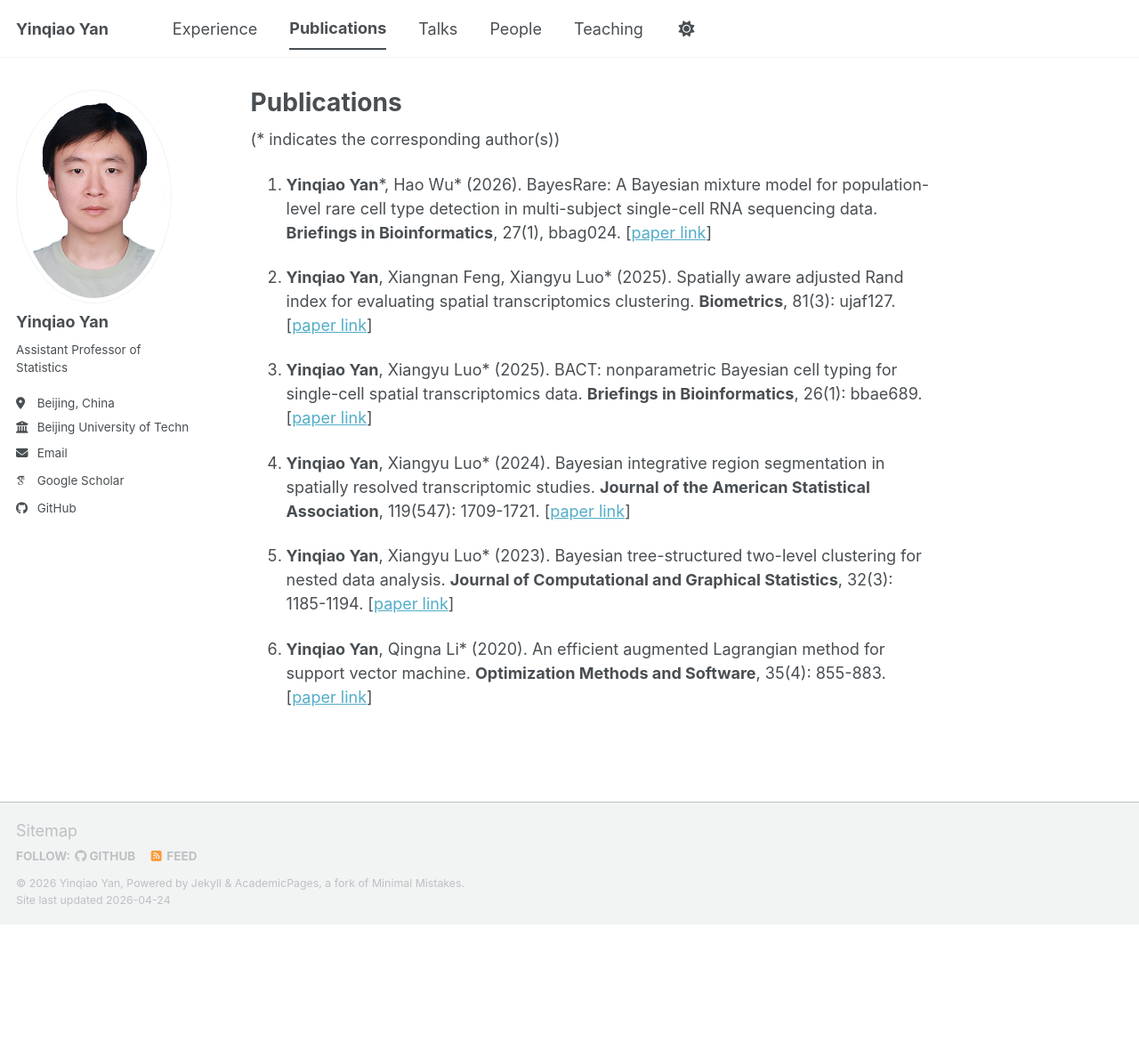
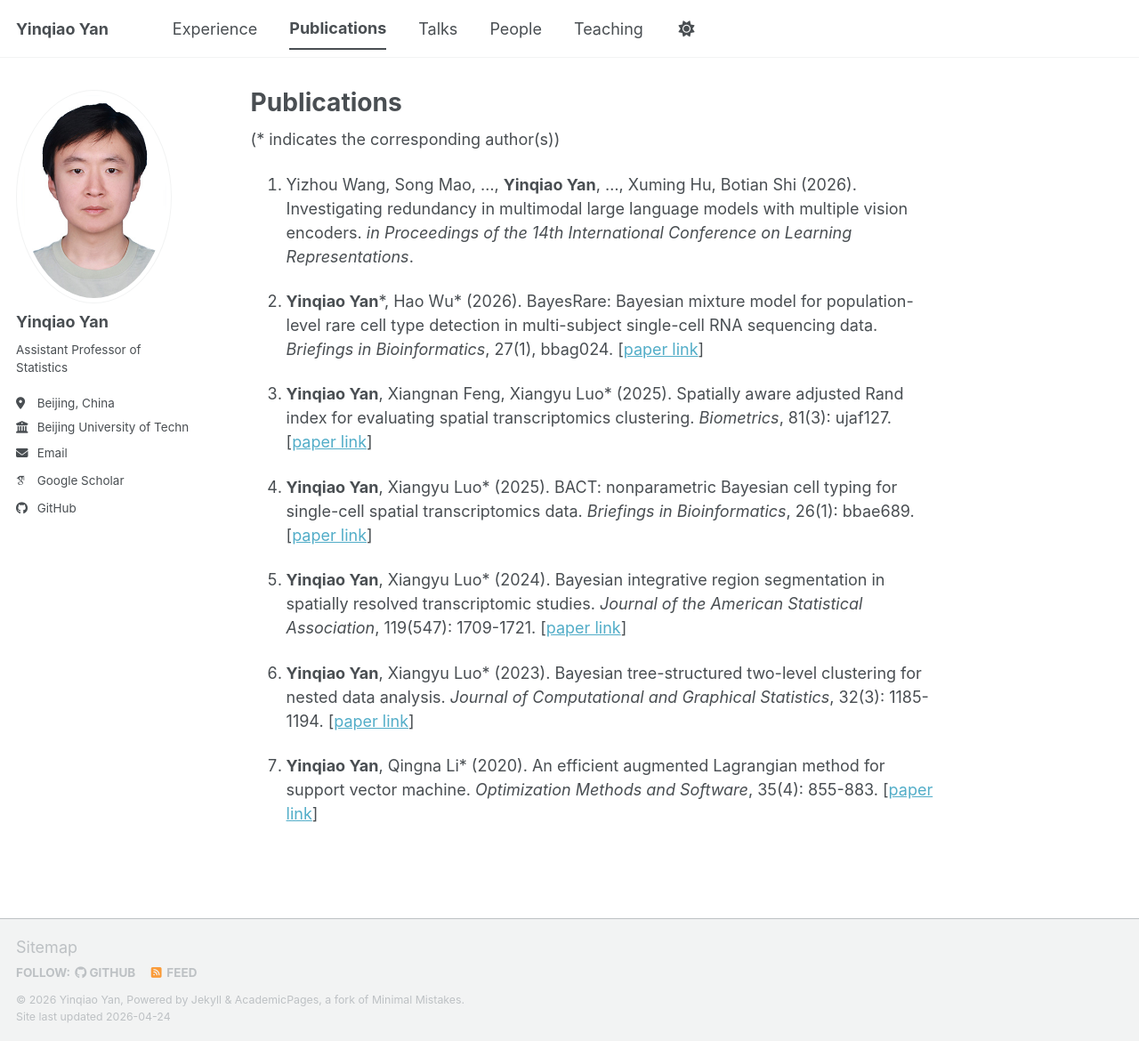
Before and after one commit to yinqiaoyan/yinqiaoyan.github.io, a Jekyll site: the page built from _pages/publications.md, in a window 1280 px wide and 1170 px high. Shown: the whole window at 89% size. Built offline with Jekyll 4.4.1, drawn with Linux system fonts in a browser that asks for light colours; some web fonts are replaced; a script bundle is joined from its source files by our own code; library files that are not in the unit come from our copies.

```diff
--- a/_pages/publications.md
+++ b/_pages/publications.md
@@ -6,20 +6,22 @@ author_profile: true
 
 (\* indicates the corresponding author(s))
 
-1. **Yinqiao Yan**\*, Hao Wu\* (2026). BayesRare: A Bayesian mixture model for population-level rare cell type detection in multi-subject single-cell RNA sequencing data. **Briefings in Bioinformatics**, 27(1), bbag024.
+1. Yizhou Wang, Song Mao, ..., **Yinqiao Yan**, ..., Xuming Hu, Botian Shi (2026). Investigating redundancy in multimodal large language models with multiple vision encoders. *in Proceedings of the 14th International Conference on Learning Representations*.
+
+2. **Yinqiao Yan**\*, Hao Wu\* (2026). BayesRare: Bayesian mixture model for population-level rare cell type detection in multi-subject single-cell RNA sequencing data. *Briefings in Bioinformatics*, 27(1), bbag024.
    \[[paper link](https://academic.oup.com/bib/article/27/1/bbag024/8456480)\]
 
-2. **Yinqiao Yan**, Xiangnan Feng, Xiangyu Luo\* (2025). Spatially aware adjusted Rand index for evaluating spatial transcriptomics clustering. **Biometrics**, 81(3): ujaf127.
+3. **Yinqiao Yan**, Xiangnan Feng, Xiangyu Luo\* (2025). Spatially aware adjusted Rand index for evaluating spatial transcriptomics clustering. *Biometrics*, 81(3): ujaf127.
    \[[paper link](https://doi.org/10.1093/biomtc/ujaf127)\]
 
-3. **Yinqiao Yan**, Xiangyu Luo\* (2025). BACT: nonparametric Bayesian cell typing for single-cell spatial transcriptomics data. **Briefings in Bioinformatics**, 26(1): bbae689.
+4. **Yinqiao Yan**, Xiangyu Luo\* (2025). BACT: nonparametric Bayesian cell typing for single-cell spatial transcriptomics data. *Briefings in Bioinformatics*, 26(1): bbae689.
    \[[paper link](https://academic.oup.com/bib/article/26/1/bbae689/7942252)\]
 
-4. **Yinqiao Yan**, Xiangyu Luo\* (2024). Bayesian integrative region segmentation in spatially resolved transcriptomic studies. **Journal of the American Statistical Association**, 119(547): 1709-1721.
+5. **Yinqiao Yan**, Xiangyu Luo\* (2024). Bayesian integrative region segmentation in spatially resolved transcriptomic studies. *Journal of the American Statistical Association*, 119(547): 1709-1721.
    \[[paper link](https://www.tandfonline.com/doi/full/10.1080/01621459.2024.2308323)\]
 
-5. **Yinqiao Yan**, Xiangyu Luo\* (2023). Bayesian tree-structured two-level clustering for nested data analysis. **Journal of Computational and Graphical Statistics**, 32(3): 1185-1194.
+6. **Yinqiao Yan**, Xiangyu Luo\* (2023). Bayesian tree-structured two-level clustering for nested data analysis. *Journal of Computational and Graphical Statistics*, 32(3): 1185-1194.
    \[[paper link](https://www.tandfonline.com/doi/full/10.1080/10618600.2022.2130927)\]
 
-6. **Yinqiao Yan**, Qingna Li\* (2020). An efficient augmented Lagrangian method for support vector machine. **Optimization Methods and Software**, 35(4): 855-883.
+7. **Yinqiao Yan**, Qingna Li\* (2020). An efficient augmented Lagrangian method for support vector machine. *Optimization Methods and Software*, 35(4): 855-883.
    \[[paper link](https://www.tandfonline.com/doi/full/10.1080/10556788.2020.1734002)\]
```
Also changed, not shown: _pages/experience.md (+2 -4 lines).
